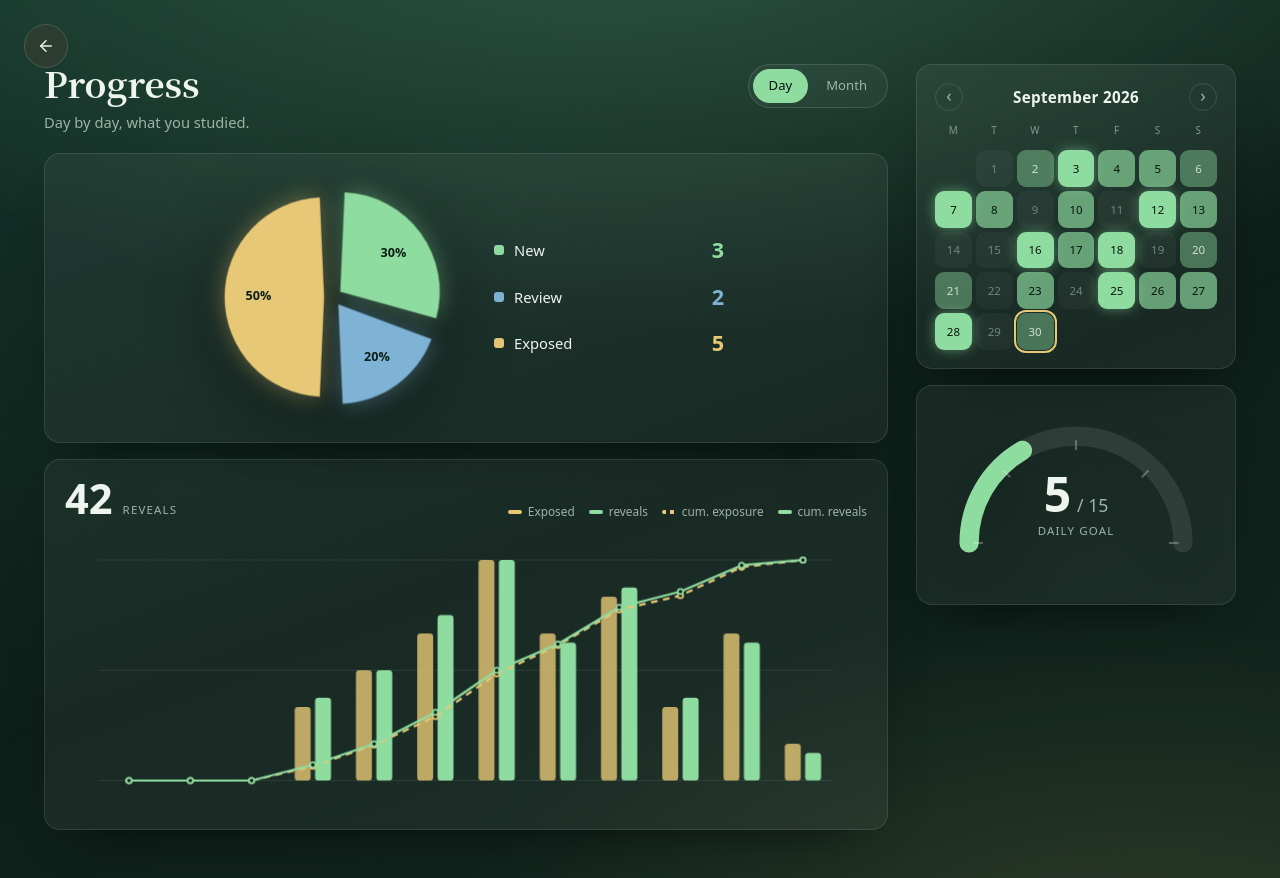
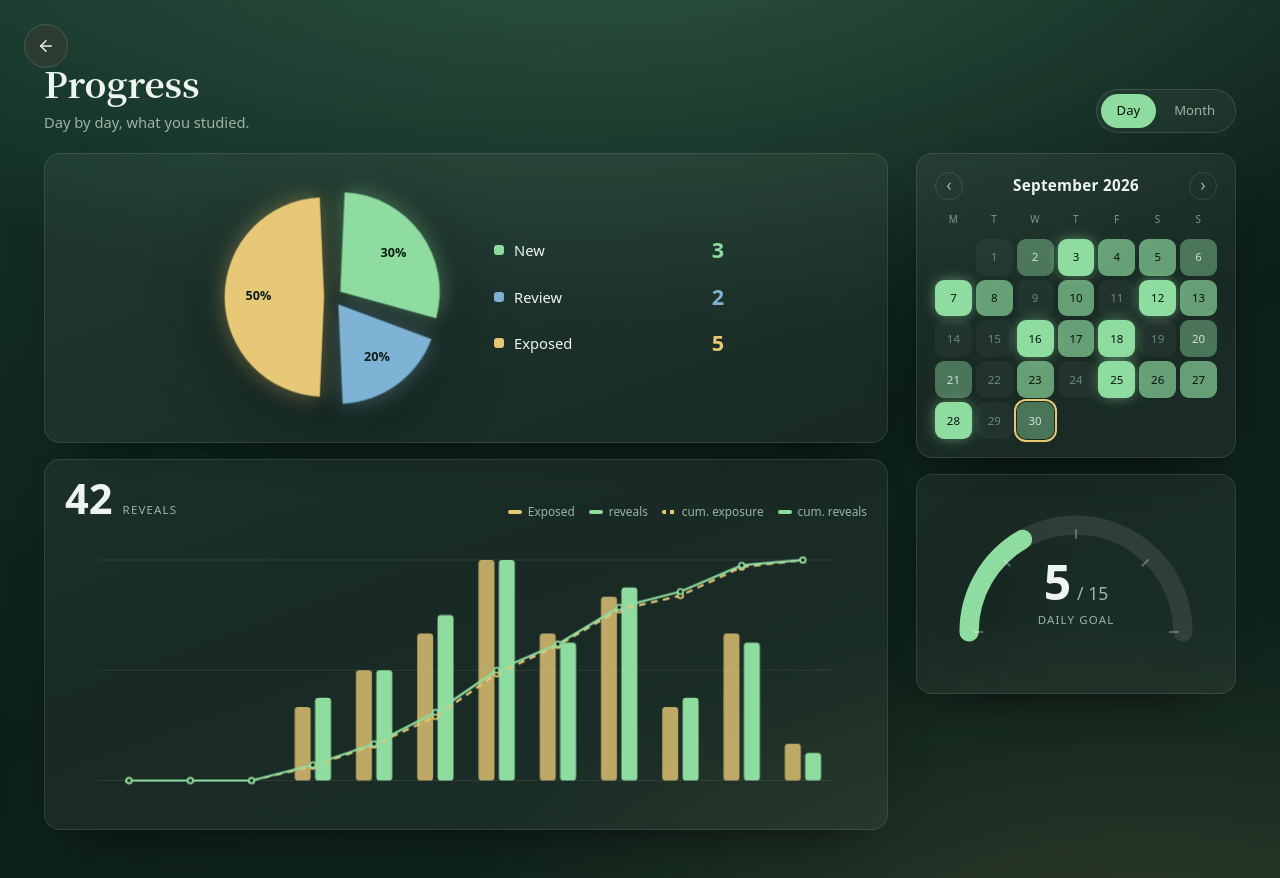
Before and after one commit to imfiiish/webDesign, a React (Vite) app in the folder shuf-flip/: page /progress in a window 1280 px wide. Built offline with nearby package versions, Linux system fonts and the light colour scheme.

Commit message:
fix: align the Progress columns and drop the tabs a step
- move the header (title + day/month tabs) out of the main column, so the
  rail's calendar starts level with the chart cards instead of the title
- bottom-align the tabs with the title block

```diff
--- a/shuf-flip/src/pages/progress/index.tsx
+++ b/shuf-flip/src/pages/progress/index.tsx
@@ -19,8 +19,6 @@ export default function Progress() {
   return (
     <div className="progress-page">
       <BackButton />
-      <div className="progress-body">
-        <main className="progress-main">
       <header className="progress-head">
         <div>
           <h1 className="progress-title">{t('progress.title')}</h1>
@@ -42,6 +40,8 @@ export default function Progress() {
         </div>
       </header>
 
+      <div className="progress-body">
+        <main className="progress-main">
           <div className="progress-grid">
             {/* the pie only reads at the day zoom */}
             {dim === 'day' && d.pie && (
--- a/shuf-flip/src/pages/progress/progress.css
+++ b/shuf-flip/src/pages/progress/progress.css
@@ -45,12 +45,14 @@
 
 /* ---- header + dimension tabs ---- */
 .progress-head {
+  width: 100%;
+  max-width: 1280px;
+  margin: 0 auto 20px;
   display: flex;
-  align-items: flex-start;
+  align-items: flex-end;
   justify-content: space-between;
   flex-wrap: wrap;
   gap: 16px;
-  margin-bottom: 20px;
 }
 
 .progress-title {
```
Lines whose indentation alone changed are shown as unchanged.
